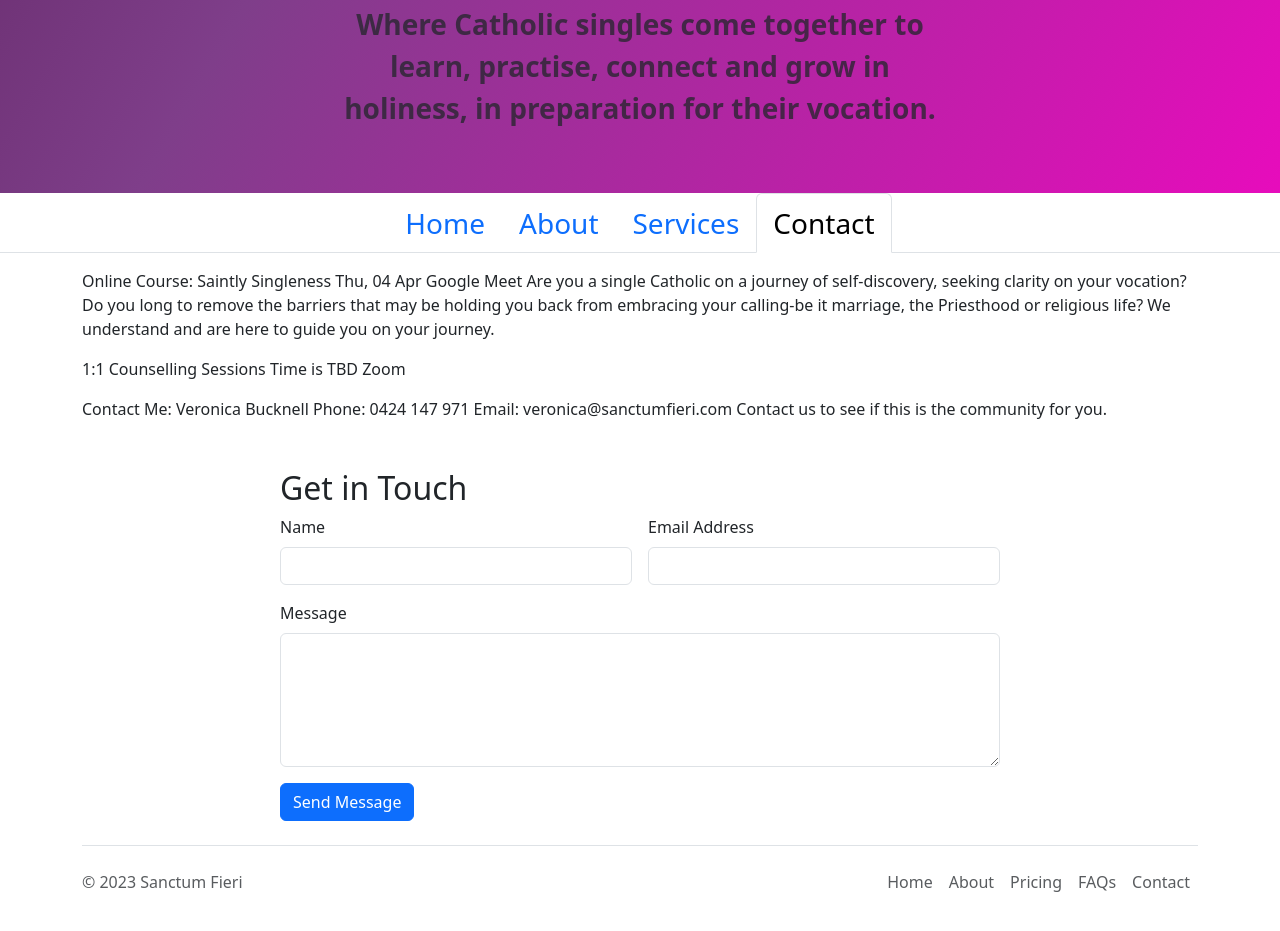
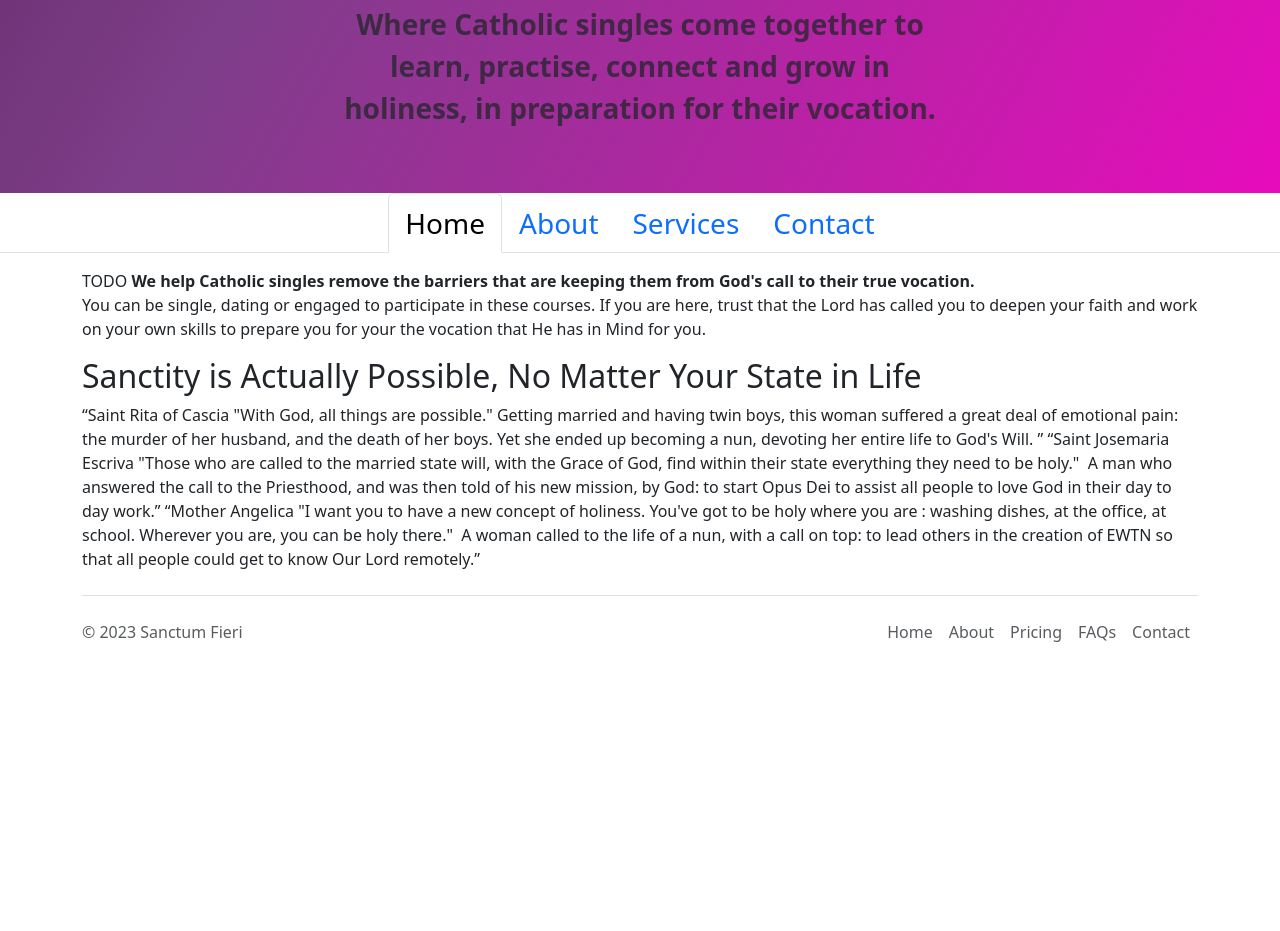
Before and after one commit to NewenTech/sanctum_landing, a plain HTML site: page index.html in a window 1280 px wide. Shown: the part 301-1232 px from the top of the page. After the commit the page ends 993 px from the top, so only its background shows below. Drawn offline with nearby package versions, Linux system fonts and the light colour scheme.

Commit message:
resolve nav bug

```diff
--- a/index.html
+++ b/index.html
@@ -31,7 +31,7 @@
 					role="tablist"
 				>
 					<button
-						class="nav-link"
+						class="nav-link active"
 						id="nav-home-tab"
 						data-bs-toggle="tab"
 						data-bs-target="#nav-home"
@@ -70,7 +70,7 @@
 						Services
 					</button>
 					<button
-						class="nav-link active"
+						class="nav-link"
 						id="nav-contact-tab"
 						data-bs-toggle="tab"
 						data-bs-target="#nav-contact"
@@ -85,7 +85,7 @@
 			</nav>
 			<div class="tab-content" id="nav-tabContent">
 				<div
-					class="tab-pane fade"
+					class="tab-pane fade active show"
 					id="nav-home"
 					role="tabpanel"
 					aria-labelledby="nav-home-tab"
@@ -158,23 +158,25 @@
 					</div>
 				</div>
 				<div
-					class="tab-pane fade active show container"
+					class="tab-pane fade"
 					id="nav-services"
 					role="tabpanel"
 					aria-labelledby="nav-services-tab"
 				>
+					<div class="container">
 						<p>
-						Online Course: Saintly Singleness Thu, 04 Apr Google Meet Are you a
-						single Catholic on a journey of self-discovery, seeking clarity on
-						your vocation? Do you long to remove the barriers that may be
+							Online Course: Saintly Singleness Thu, 04 Apr Google Meet Are you
+							a single Catholic on a journey of self-discovery, seeking clarity
+							on your vocation? Do you long to remove the barriers that may be
 							holding you back from embracing your calling-be it marriage, the
 							Priesthood or religious life? We understand and are here to guide
 							you on your journey.
 						</p>
 						<p>1:1 Counselling Sessions Time is TBD Zoom</p>
 					</div>
+				</div>
 				<div
-					class="tab-pane fade active show container"
+					class="tab-pane fade"
 					id="nav-contact"
 					role="tabpanel"
 					aria-labelledby="nav-contact-tab"
@@ -237,21 +239,20 @@
 			</div>
 		</div>
 
-		<footer>
 		<div class="container">
 			<footer
 				class="d-flex flex-wrap justify-content-between align-items-center py-3 my-4 border-top"
 			>
 				<p class="col-md-4 mb-0 text-muted">© 2023 Sanctum Fieri</p>
 
-					<a
+				<!-- <a
 						href="/"
 						class="col-md-4 d-flex align-items-center justify-content-center mb-3 mb-md-0 me-md-auto link-dark text-decoration-none"
 					>
 						<svg class="bi me-2" width="40" height="32">
 							<use xlink:href="#bootstrap"></use>
 						</svg>
-					</a>
+					</a> -->
 
 				<ul class="nav col-md-4 justify-content-end">
 					<li class="nav-item">
@@ -272,11 +273,11 @@
 				</ul>
 			</footer>
 		</div>
-		</footer>
 		<script
 			src="https://cdn.jsdelivr.net/npm/bootstrap@5.3.2/dist/js/bootstrap.bundle.min.js"
 			integrity="sha384-C6RzsynM9kWDrMNeT87bh95OGNyZPhcTNXj1NW7RuBCsyN/o0jlpcV8Qyq46cDfL"
 			crossorigin="anonymous"
 		></script>
+		<script type="module" src="./scripts/script.js"></script>
 	</body>
 </html>
```
Lines whose indentation alone changed are shown as unchanged.
